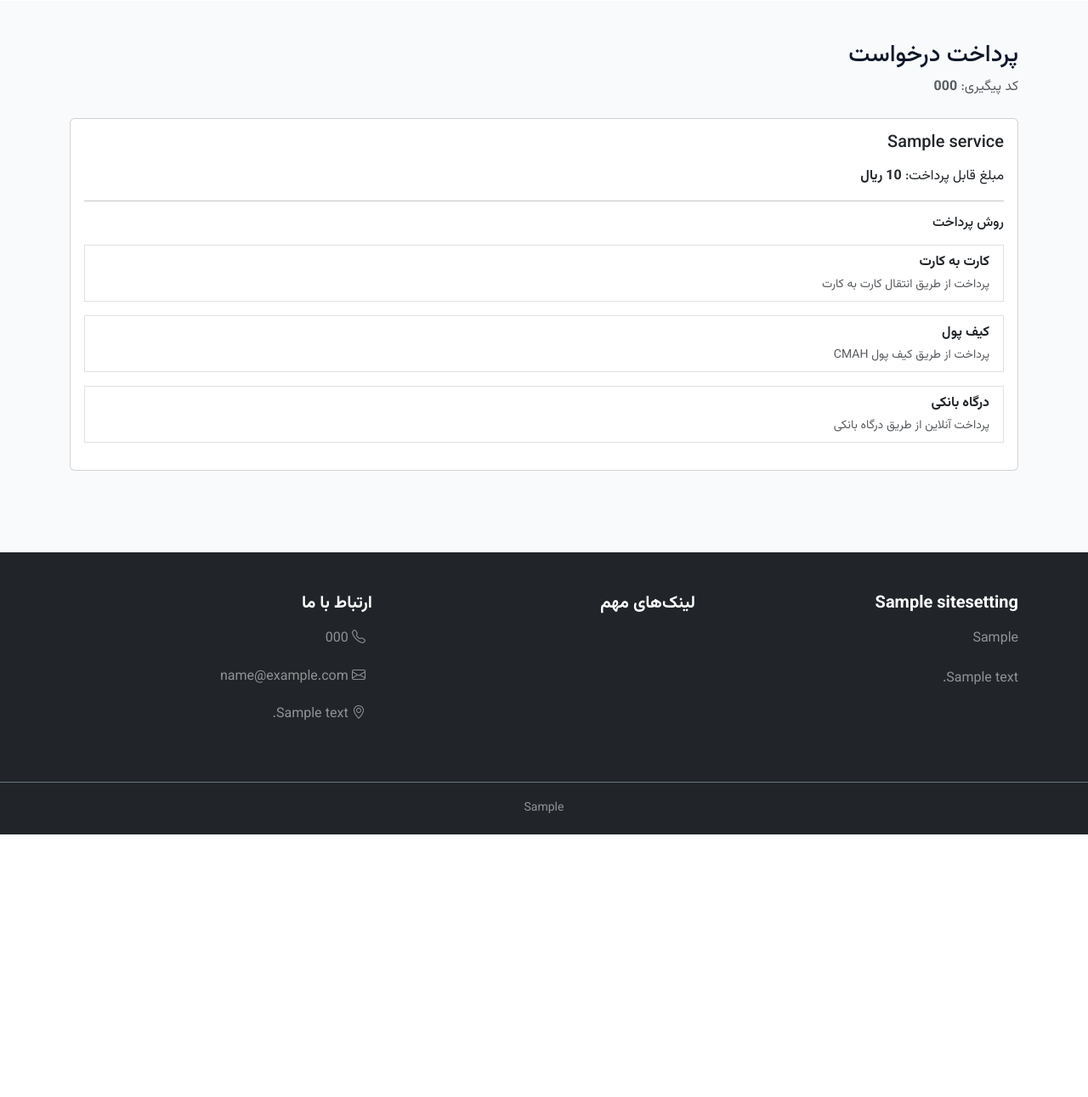
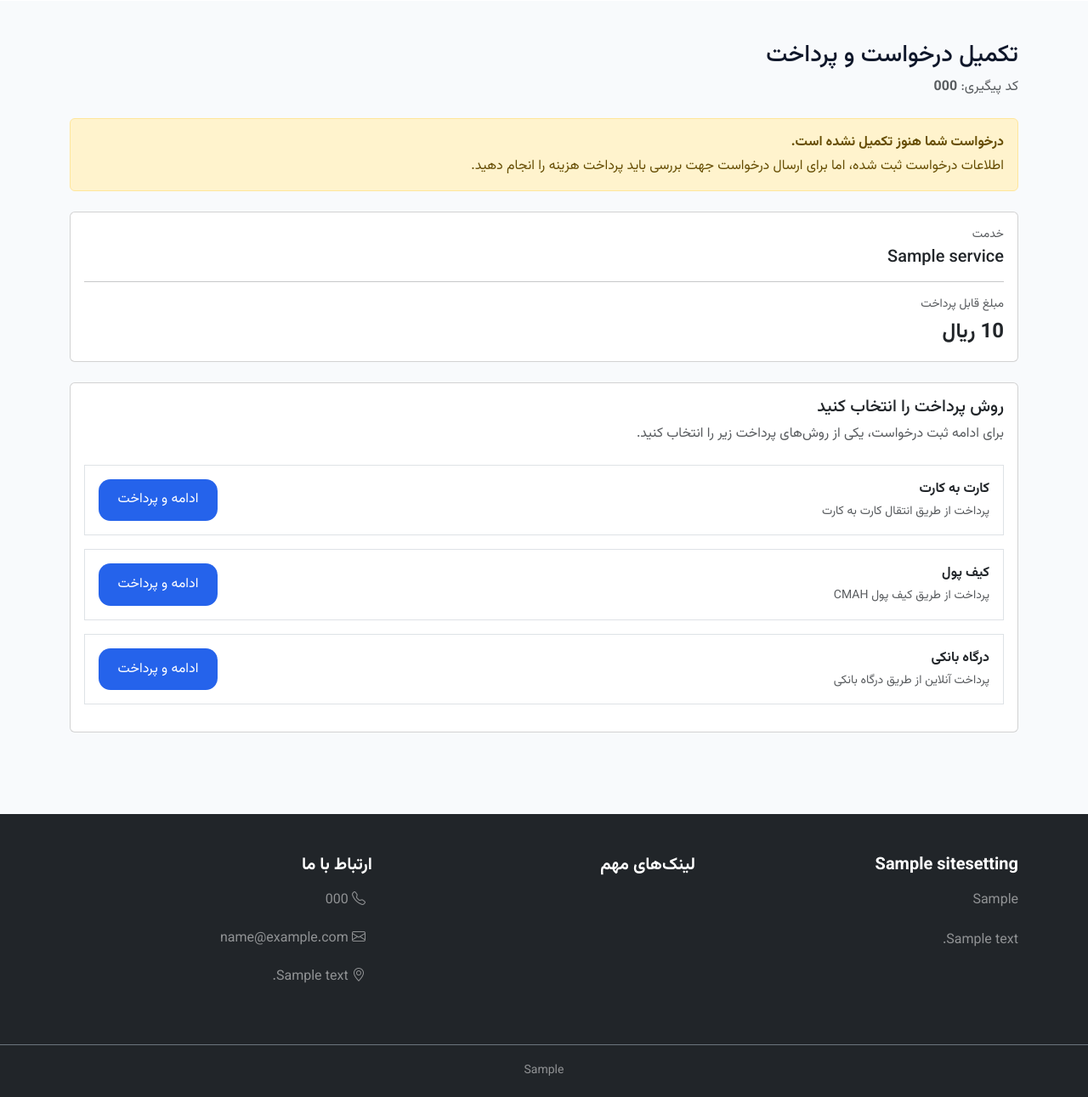
Before and after one commit to cmahsystem-dev/cmah, a Django app: template templates/cases/payment_checkout.html in a window 1280 px wide. Shown: the part 103-1394 px from the top of the page at 85% size. Before the commit the page ends 1085 px from the top, so only its background shows below. Run offline with Django 5.2, Linux system fonts and the light colour scheme; data comes from the database, SQL or seed files in the repository; tables that the repository leaves empty hold one stand-in row (values such as "Sample post"); the template is opened without the code that fills it: values that come from a table or form of the project are taken from there, most other values are stand-ins (such as "Sample title", 1, 10 or a date in 2020); grey boxes marked "Sample" are stand-in pictures; data that the repository does not hold is empty; some libraries are stand-ins or nearby versions.

Commit message:
fix(checkout): clarify payment step after request submission

```diff
--- a/templates/cases/payment_checkout.html
+++ b/templates/cases/payment_checkout.html
@@ -9,8 +9,8 @@
 <div class="container py-5">
 
     <div class="mb-4">
-        <h1 class="h3">
-            پرداخت درخواست
+        <h1 class="h3 mb-2">
+            تکمیل درخواست و پرداخت
         </h1>
 
         <div class="text-muted">
@@ -21,26 +21,57 @@
         </div>
     </div>
 
-    <div class="card">
+    <div class="alert alert-warning mb-4">
+        <div class="fw-bold mb-1">
+            درخواست شما هنوز تکمیل نشده است.
+        </div>
+
+        <div>
+            اطلاعات درخواست ثبت شده، اما برای ارسال درخواست جهت بررسی باید پرداخت هزینه را انجام دهید.
+        </div>
+    </div>
+
+    <div class="card mb-4">
         <div class="card-body">
 
-            <h2 class="h5">
+            <div class="mb-3">
+                <div class="small text-muted mb-1">
+                    خدمت
+                </div>
+
+                <h2 class="h5 mb-0">
                     {{ service_request.service.title }}
                 </h2>
-
-            <div class="mt-3">
-                مبلغ قابل پرداخت:
-                <strong>
-                    {{ service_request.amount }}
-                    ریال
-                </strong>
             </div>
 
             <hr>
 
-            <h3 class="h6 mb-3">
-                روش پرداخت
+            <div>
+                <div class="small text-muted mb-1">
+                    مبلغ قابل پرداخت
+                </div>
+
+                <div class="fs-4 fw-bold">
+                    {{ service_request.amount }}
+                    ریال
+                </div>
+            </div>
+
+        </div>
+    </div>
+
+    <div class="card">
+        <div class="card-body">
+
+            <div class="mb-4">
+                <h3 class="h5 mb-2">
+                    روش پرداخت را انتخاب کنید
                 </h3>
+
+                <div class="text-muted">
+                    برای ادامه ثبت درخواست، یکی از روش‌های پرداخت زیر را انتخاب کنید.
+                </div>
+            </div>
 
             {% if payment_methods %}
 
@@ -48,13 +79,25 @@
 
                     {% for method in payment_methods %}
 
-                <form method="post" action="{% url 'cases:select_payment_method' service_request.tracking_code %}"
-                    class="mb-3">
+                        <form
+                            method="post"
+                            action="{% url 'cases:select_payment_method' service_request.tracking_code %}"
+                            class="mb-3"
+                        >
                             {% csrf_token %}
 
-                    <input type="hidden" name="method" value="{{ method.code }}">
+                            <input
+                                type="hidden"
+                                name="method"
+                                value="{{ method.code }}"
+                            >
 
-                    <button type="submit" class="list-group-item list-group-item-action w-100 text-start">
+                            <button
+                                type="submit"
+                                class="list-group-item list-group-item-action w-100 text-start p-3"
+                            >
+                                <div class="d-flex justify-content-between align-items-center gap-3">
+
                                     <div class="d-flex align-items-center gap-3">
 
                                         {% if method.icon %}
@@ -62,9 +105,9 @@
                                         {% endif %}
 
                                         <div>
-                                <strong>
+                                            <div class="fw-bold">
                                                 {{ method.title }}
-                                </strong>
+                                            </div>
 
                                             {% if method.description %}
                                                 <div class="small text-muted mt-1">
@@ -74,7 +117,14 @@
                                         </div>
 
                                     </div>
+
+                                    <div class="btn btn-primary">
+                                        ادامه و پرداخت
+                                    </div>
+
+                                </div>
                             </button>
+
                         </form>
 
                     {% endfor %}
```
Also changed, not shown: cases/views.py (+16 -4 lines). Lines whose indentation alone changed are shown as unchanged.
